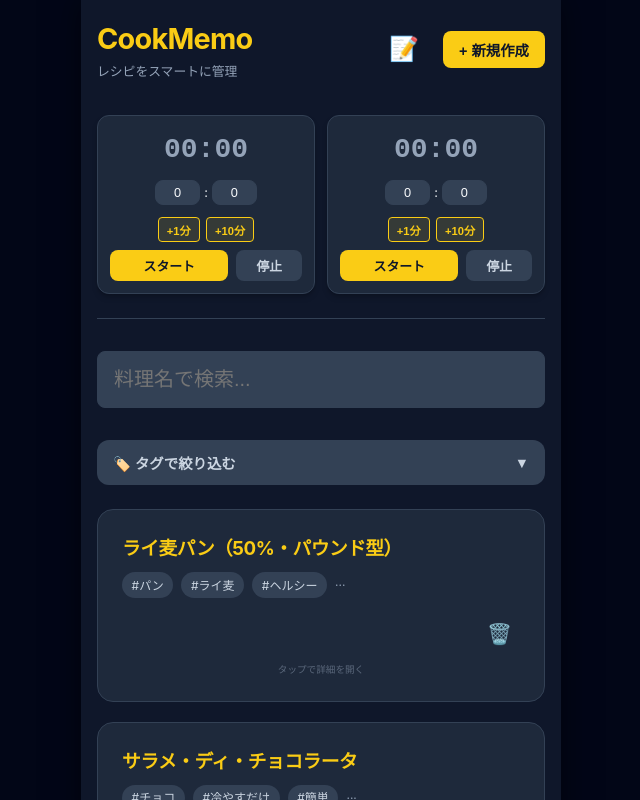
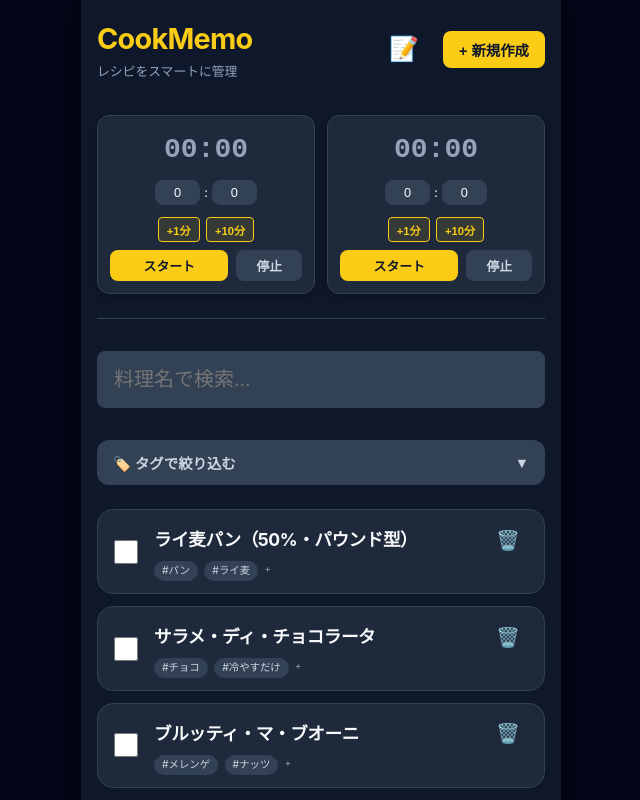
Before and after one commit to SHUNSUKE-Ks/cookmemo, a React (Vite) app: page / in a window 1280 px wide. Shown: the top 800 px of the page, without its empty margins (319-959 px from the left). Built offline with nearby package versions, Linux system fonts and the light colour scheme.

Commit message:
feat: compact recipe card UI with today's recipe checkbox

```diff
--- a/src/App.tsx
+++ b/src/App.tsx
@@ -237,6 +237,8 @@ function App() {
               recipes={recipes}
               onSelect={handleSelect}
               onDelete={deleteRecipe}
+              onToggleToday={toggleTodayRecipe}
+              todayIds={todayRecipes.map(r => r.id)}
               search={search}
               filterTag={filterTag}
             />
--- a/src/components/RecipeList.tsx
+++ b/src/components/RecipeList.tsx
@@ -5,11 +5,13 @@ interface RecipeListProps {
   recipes: Recipe[];
   onSelect: (recipe: Recipe) => void;
   onDelete: (id: number) => void;
+  onToggleToday: (recipe: Recipe) => void;
+  todayIds: number[];
   search: string;
   filterTag: string;
 }
 
-export const RecipeList: React.FC<RecipeListProps> = ({ recipes, onSelect, onDelete, search, filterTag }) => {
+export const RecipeList: React.FC<RecipeListProps> = ({ recipes, onSelect, onDelete, onToggleToday, todayIds, search, filterTag }) => {
   const filtered = recipes.filter((r) => {
     const matchSearch = r.title.toLowerCase().includes(search.toLowerCase());
     const matchTag = filterTag ? r.tags.includes(filterTag) : true;
@@ -25,9 +27,16 @@ export const RecipeList: React.FC<RecipeListProps> = ({ recipes, onSelect, onDel
   }
 
   return (
-    <div style={{ display: 'grid', gap: '1.25rem', gridTemplateColumns: '1fr' }}>
+    <div style={{ display: 'grid', gap: '0.75rem', gridTemplateColumns: '1fr' }}>
       {filtered.map((recipe) => (
-        <RecipeCard key={recipe.id} recipe={recipe} onSelect={onSelect} onDelete={onDelete} />
+        <RecipeCard
+          key={recipe.id}
+          recipe={recipe}
+          onSelect={onSelect}
+          onDelete={onDelete}
+          onToggleToday={onToggleToday}
+          isToday={todayIds.includes(recipe.id)}
+        />
       ))}
     </div>
   );
@@ -36,8 +45,10 @@ export const RecipeList: React.FC<RecipeListProps> = ({ recipes, onSelect, onDel
 const RecipeCard: React.FC<{
   recipe: Recipe;
   onSelect: (r: Recipe) => void;
-  onDelete: (id: number) => void
-}> = ({ recipe, onSelect, onDelete }) => {
+  onDelete: (id: number) => void;
+  onToggleToday: (r: Recipe) => void;
+  isToday: boolean;
+}> = ({ recipe, onSelect, onDelete, onToggleToday, isToday }) => {
 
   return (
     <div
@@ -45,40 +56,44 @@ const RecipeCard: React.FC<{
       onClick={() => onSelect(recipe)}
       style={{
         display: 'flex',
-        flexDirection: 'column',
+        alignItems: 'center',
+        gap: '1rem',
+        padding: '0.75rem 1rem',
         cursor: 'pointer',
         userSelect: 'none',
-        position: 'relative'
+        position: 'relative',
+        minHeight: '60px'
       }}
     >
-      {recipe.image && (
-        <img
-          src={recipe.image}
-          alt={recipe.title}
-          draggable={false}
-          style={{ width: 'calc(100% + 3rem)', margin: '-1.5rem -1.5rem 1rem -1.5rem', height: '180px', objectFit: 'cover', borderTopLeftRadius: '16px', borderTopRightRadius: '16px' }}
+      <input
+        type="checkbox"
+        checked={isToday}
+        onChange={(e) => { e.stopPropagation(); onToggleToday(recipe); }}
+        onClick={(e) => e.stopPropagation()}
+        style={{ width: '24px', height: '24px', flexShrink: 0, accentColor: 'var(--accent-primary)', cursor: 'pointer' }}
       />
-      )}
-      <h3 style={{ marginBottom: '0.5rem', color: 'var(--accent-primary)' }}>{recipe.title}</h3>
-      <div style={{ display: 'flex', flexWrap: 'wrap', gap: '0.5rem', marginBottom: '1rem' }}>
-        {recipe.tags.slice(0, 3).map((tag) => (
-          <span key={tag} style={{ fontSize: '0.75rem', background: 'var(--bg-tertiary)', padding: '0.2rem 0.6rem', borderRadius: '100px', color: 'var(--text-secondary)' }}>
-            #{tag}
-          </span>
-        ))}
-        {recipe.tags.length > 3 && <span style={{ fontSize: '0.75rem', color: 'var(--text-muted)' }}>...</span>}
-      </div>
-      <div style={{ marginTop: 'auto', display: 'flex', justifyContent: 'flex-end', alignItems: 'center' }}>
+
+      <div style={{ flex: 1, overflow: 'hidden' }}>
+        <div style={{ display: 'flex', justifyContent: 'space-between', alignItems: 'center' }}>
+          <h3 style={{ margin: 0, fontSize: '1.1rem', color: 'var(--text-primary)', whiteSpace: 'nowrap', overflow: 'hidden', textOverflow: 'ellipsis' }}>
+            {recipe.title}
+          </h3>
           <button
             onClick={(e) => { e.stopPropagation(); onDelete(recipe.id); }}
-          style={{ padding: '0.5rem', color: 'var(--error)', background: 'transparent', fontSize: '1.25rem', zIndex: 1 }}
+            style={{ padding: '0.4rem', color: 'var(--error)', background: 'transparent', fontSize: '1.2rem', zIndex: 1, minWidth: '40px' }}
             title="削除"
           >
             🗑️
           </button>
         </div>
-      <div style={{ color: 'var(--text-muted)', fontSize: '0.6rem', opacity: 0.5, textAlign: 'center', marginTop: '0.5rem' }}>
-        タップで詳細を開く
+        <div style={{ display: 'flex', flexWrap: 'wrap', gap: '0.4rem', marginTop: '0.2rem' }}>
+          {recipe.tags.slice(0, 2).map((tag) => (
+            <span key={tag} style={{ fontSize: '0.65rem', background: 'var(--bg-tertiary)', padding: '0.1rem 0.5rem', borderRadius: '100px', color: 'var(--text-secondary)' }}>
+              #{tag}
+            </span>
+          ))}
+          {recipe.tags.length > 2 && <span style={{ fontSize: '0.6rem', color: 'var(--text-muted)' }}>+</span>}
+        </div>
       </div>
     </div>
   );
```
Lines whose indentation alone changed are shown as unchanged.
